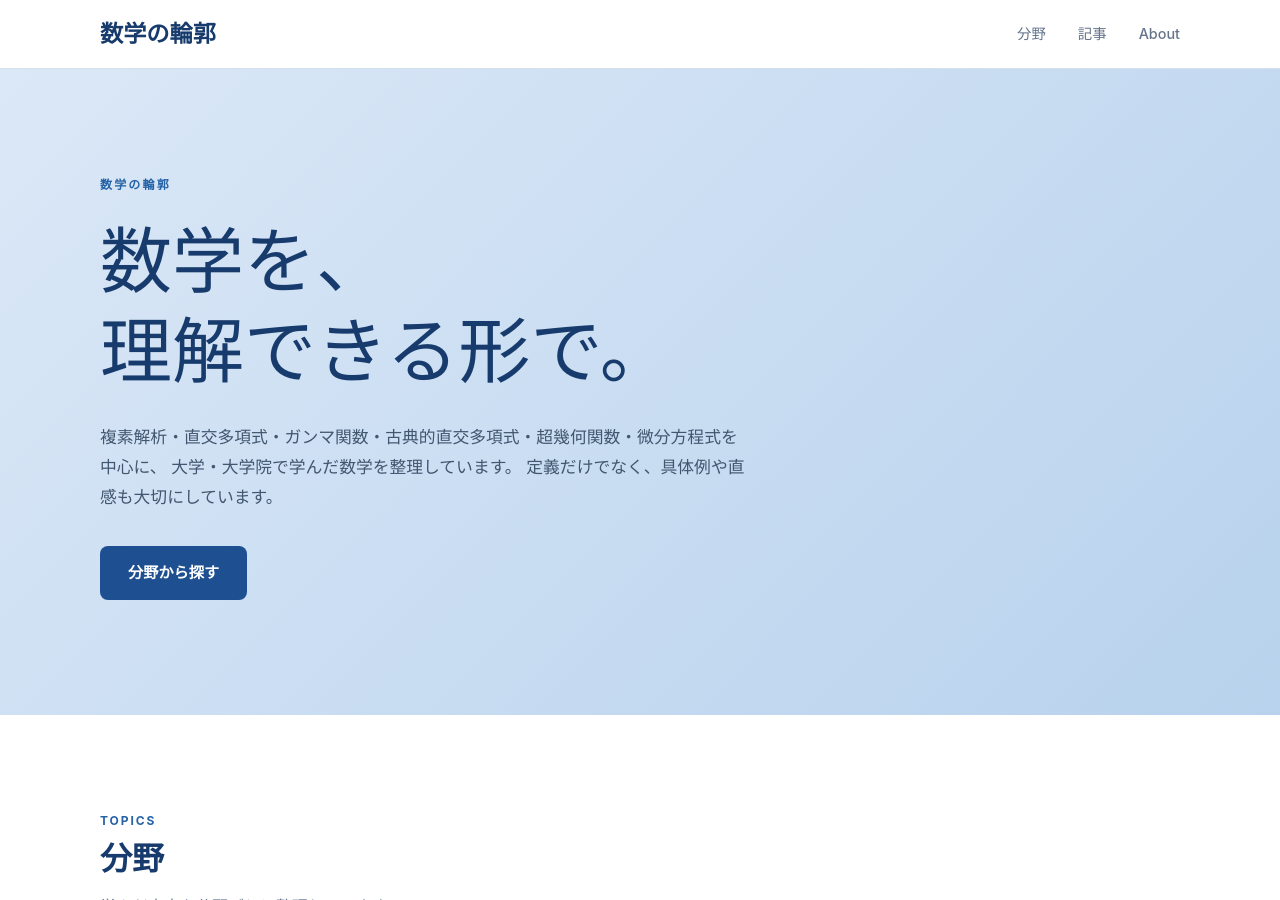
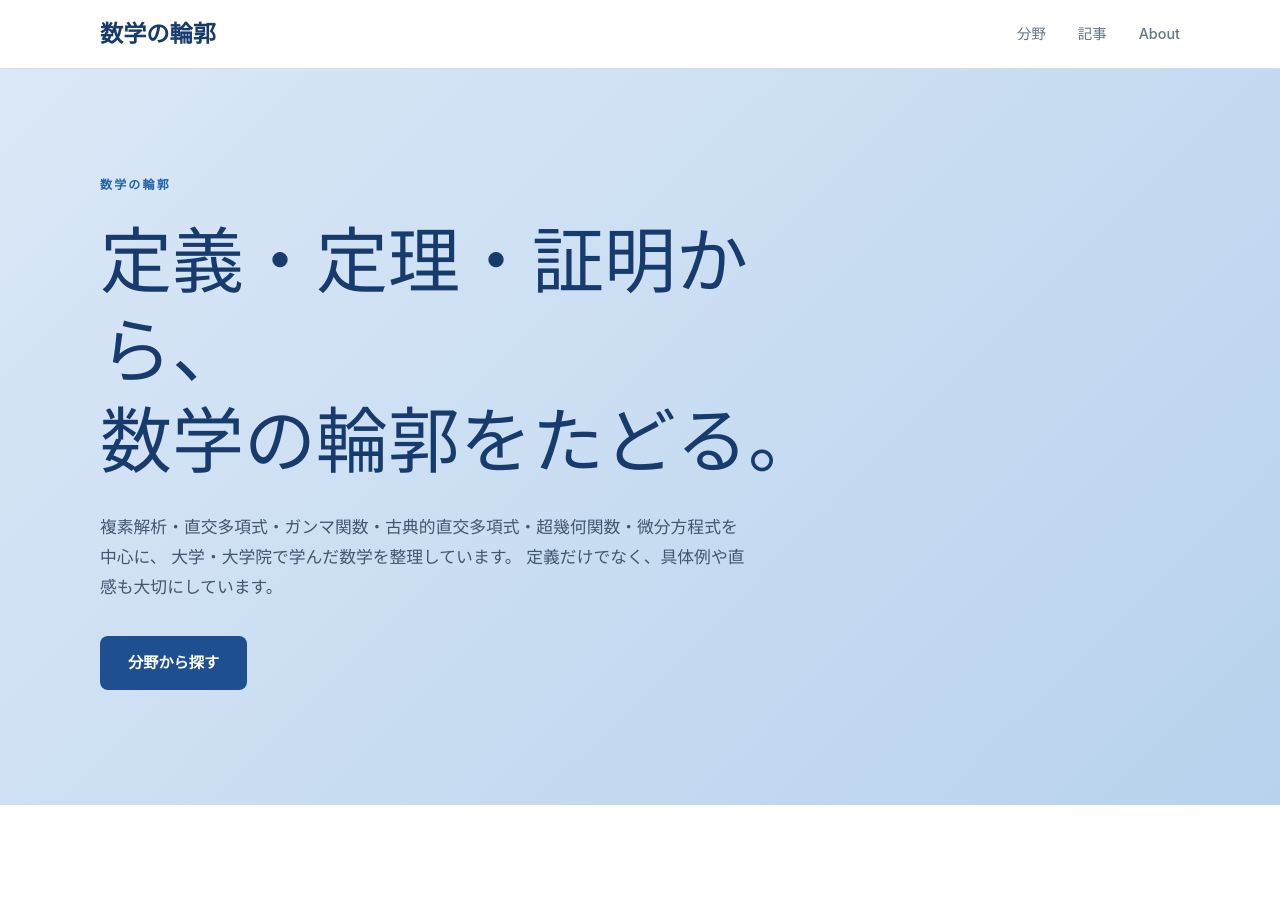
Before and after one commit to koukano/koukano.github.io, a Jekyll site: the page index.html, which Jekyll copies as it is, in a window 1280 px wide and 900 px high. Built offline with Jekyll 4.4.1, drawn with Linux system fonts in a browser that asks for light colours.

Commit message:
Update homepage catchphrase

```diff
--- a/index.html
+++ b/index.html
@@ -76,8 +76,8 @@
       </p>
 
       <h1>
-        数学を、<br>
-        理解できる形で。
+        定義・定理・証明から、<br>
+        数学の輪郭をたどる。
       </h1>
 
       <p class="hero-text">
```
